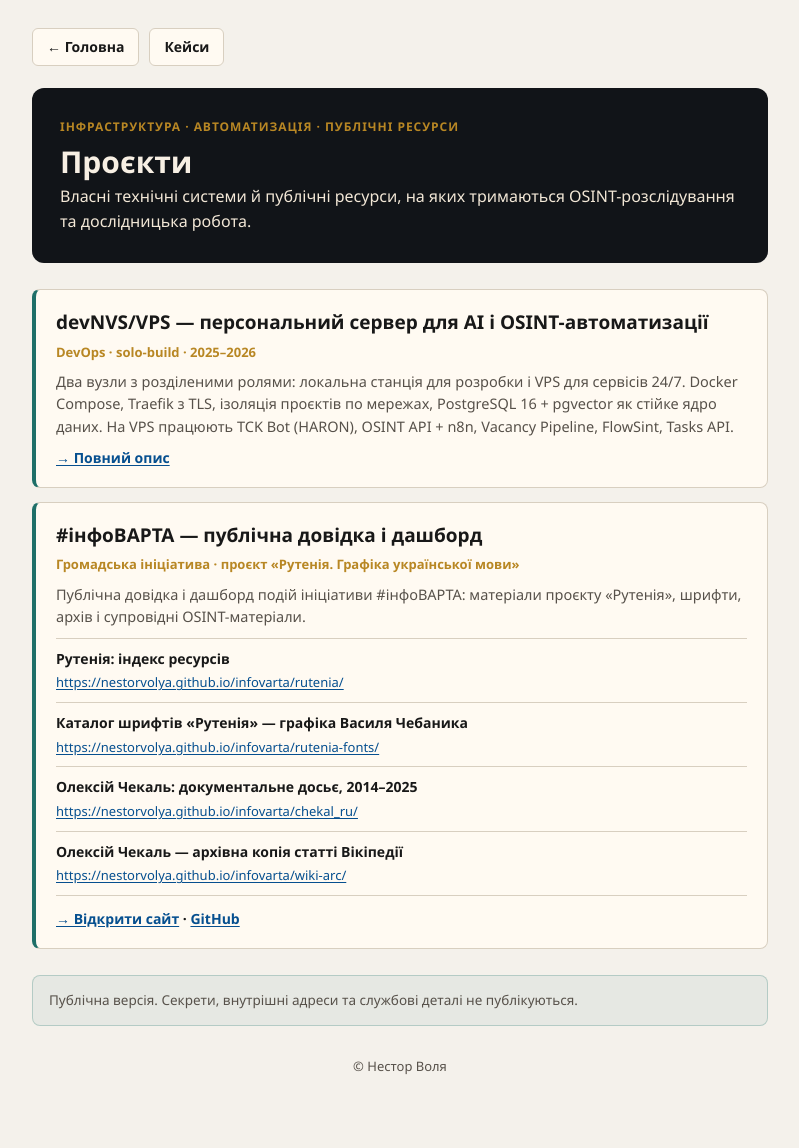
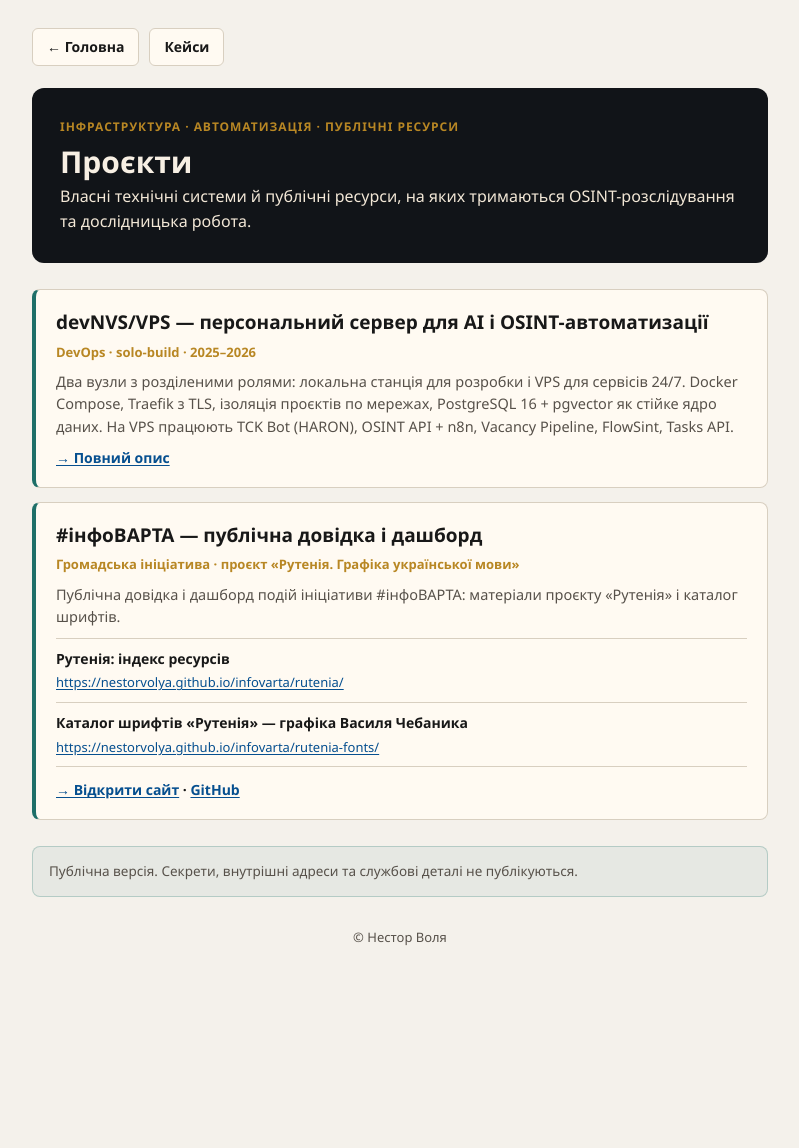
Before and after one commit to NestorVolya/nestorvolya.github.io, a Jekyll site: the page projects/index.html, which Jekyll copies as it is, in a window 1280 px wide. Shown: the whole page, without its empty margins (240-1039 px from the left). Built offline with Jekyll 4.4.1, drawn with Linux system fonts in a browser that asks for light colours; after the commit the page ends 1019 px from its top, so only the background shows below that.

Commit message:
Projects: remove Chekal links from infovarta card
Co-Authored-By: Claude Opus 5.5 <noreply@anthropic.com>
Claude-Session: https://claude.ai/code/session_01V74odvHJYBroRAt5CmEZ8A

```diff
--- a/projects/index.html
+++ b/projects/index.html
@@ -79,17 +79,12 @@
     <section class="project">
       <h2><a href="https://nestorvolya.github.io/infovarta/">#інфоВАРТА — публічна довідка і дашборд</a></h2>
       <p class="venue">Громадська ініціатива · проєкт «Рутенія. Графіка української мови»</p>
-      <p class="body">Публічна довідка і дашборд подій ініціативи #інфоВАРТА: матеріали проєкту «Рутенія», шрифти, архів і супровідні OSINT-матеріали.</p>
+      <p class="body">Публічна довідка і дашборд подій ініціативи #інфоВАРТА: матеріали проєкту «Рутенія» і каталог шрифтів.</p>
       <ul class="subs">
         <li><span>Рутенія: індекс ресурсів</span>
           <a href="https://nestorvolya.github.io/infovarta/rutenia/">https://nestorvolya.github.io/infovarta/rutenia/</a></li>
         <li><span>Каталог шрифтів «Рутенія» — графіка Василя Чебаника</span>
-          <a href="https://nestorvolya.github.io/infovarta/rutenia-fonts/">https://nestorvolya.github.io/infovarta/rutenia-fonts/</a></li>
-        <li><span>Олексій Чекаль: документальне досьє, 2014–2025</span>
-          <a href="https://nestorvolya.github.io/infovarta/chekal_ru/">https://nestorvolya.github.io/infovarta/chekal_ru/</a></li>
-        <li><span>Олексій Чекаль — архівна копія статті Вікіпедії</span>
-          <a href="https://nestorvolya.github.io/infovarta/wiki-arc/">https://nestorvolya.github.io/infovarta/wiki-arc/</a></li>
-      </ul>
+          <a href="https://nestorvolya.github.io/infovarta/rutenia-fonts/">https://nestorvolya.github.io/infovarta/rutenia-fonts/</a></li>      </ul>
       <p class="links">
         <a href="https://nestorvolya.github.io/infovarta/">→ Відкрити сайт</a> ·
         <a href="https://github.com/NestorVolya/infovarta">GitHub</a>
```
